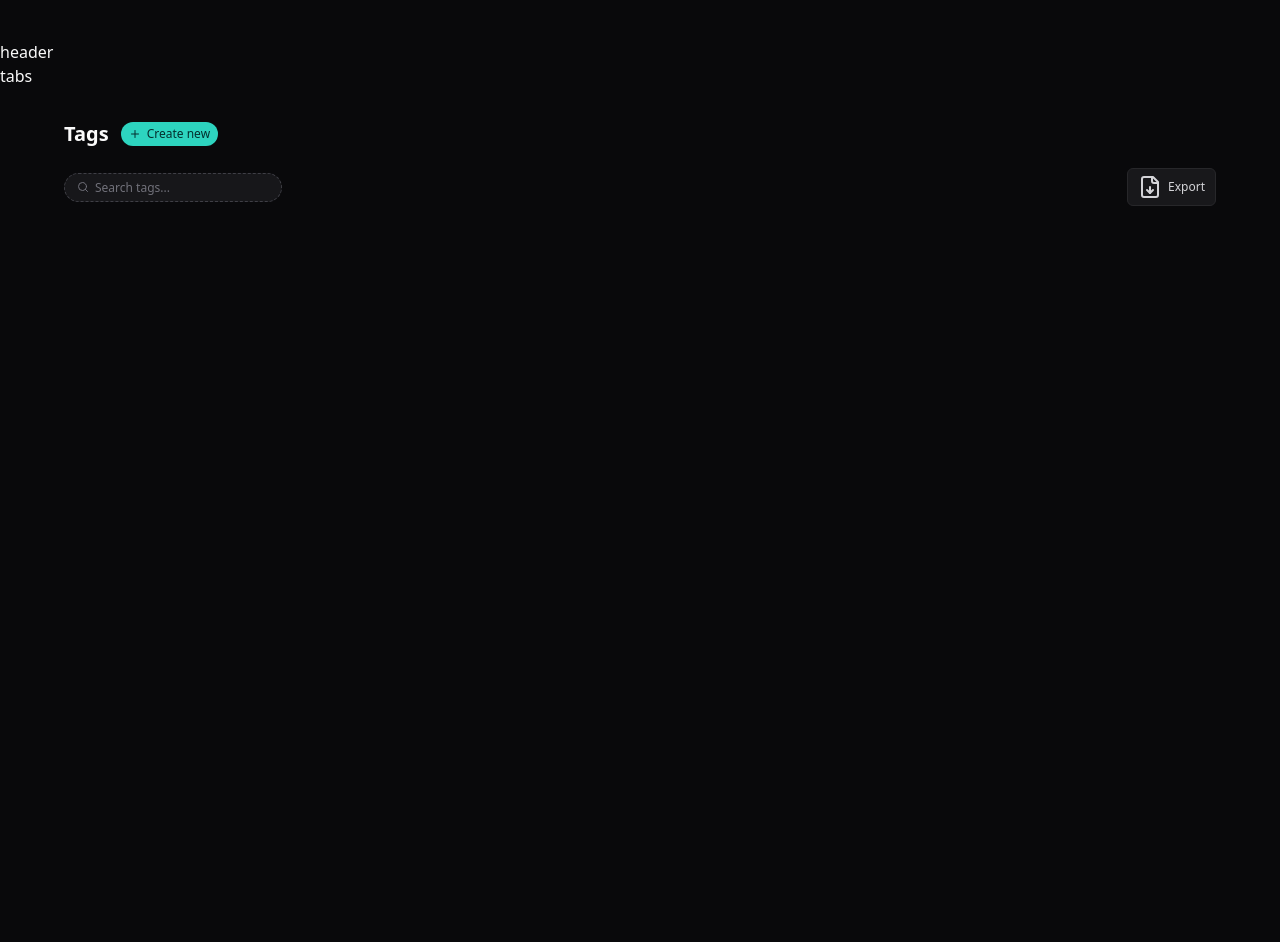
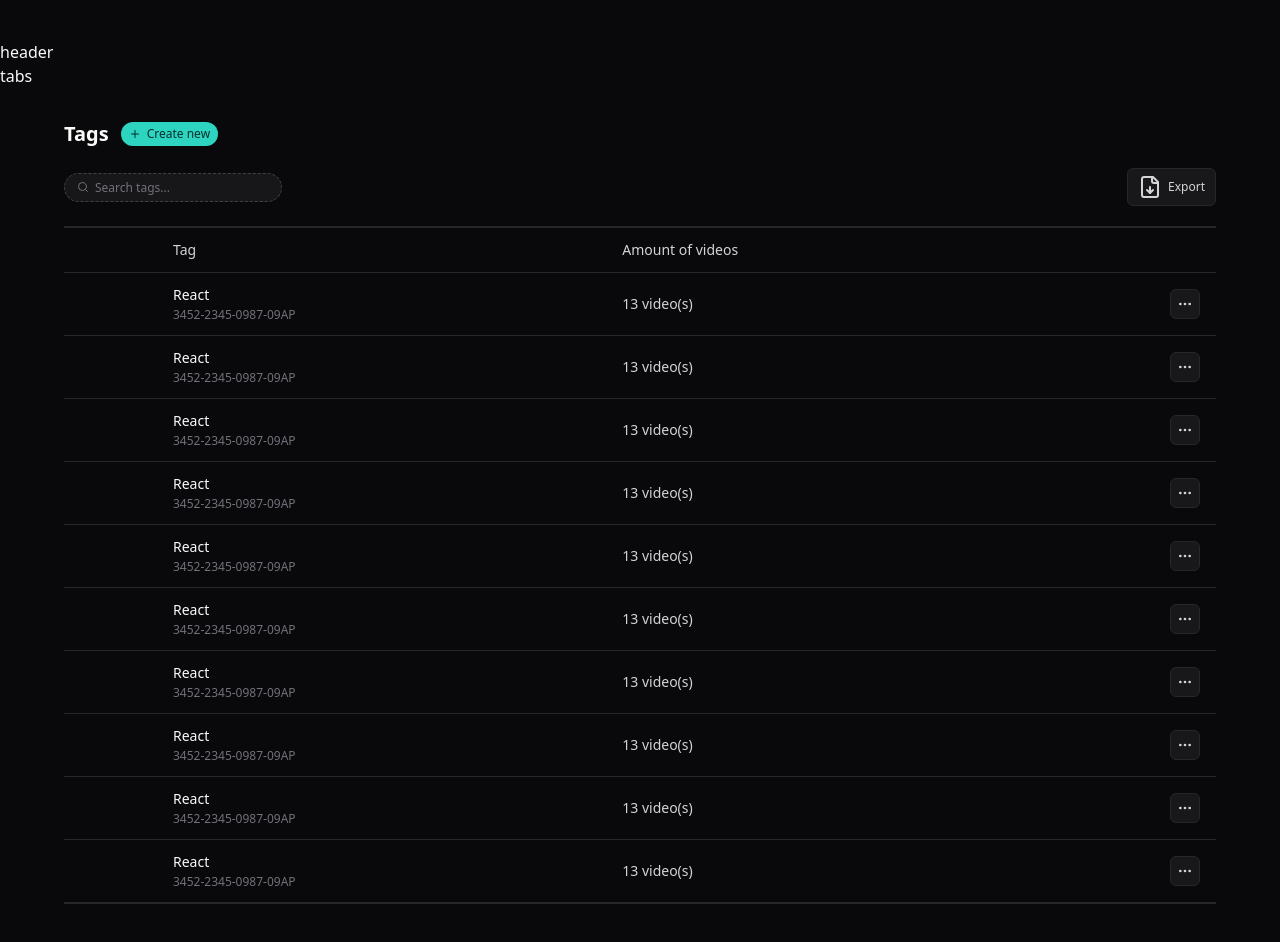
Before and after one commit to AlvesPHGA/nivo, a React (Vite) app: page / in a window 1280 px wide. Before the commit the page ends 800 px from the top, so only its background shows below. Built offline with nearby package versions, Linux system fonts and the light colour scheme.

Commit message:
updated: was added a component in app tsx, as table component

```diff
--- a/src/App.tsx
+++ b/src/App.tsx
@@ -1,8 +1,16 @@
-import { FileDown, Plus, Search } from 'lucide-react';
+import { FileDown, MoreHorizontal, Plus, Search } from 'lucide-react';
 import { Header } from './components/global/Header/Header';
 import { Tabs } from './components/Tabs/Tabs';
 import { Button } from './components/ui/Button';
 import { Control, Input } from './components/ui/Input';
+import {
+   Table,
+   TableBody,
+   TableCell,
+   TableHead,
+   TableHeader,
+   TableRow,
+} from './components/ui/Table';
 
 export function App() {
    return (
@@ -31,6 +39,43 @@
                   Export
                </Button>
             </div>
+
+            <Table>
+               <TableHeader>
+                  <TableRow>
+                     <TableHead></TableHead>
+                     <TableHead>Tag</TableHead>
+                     <TableHead>Amount of videos</TableHead>
+                     <TableHead></TableHead>
+                  </TableRow>
+               </TableHeader>
+
+               <TableBody>
+                  {Array.from({ length: 10 }).map((value, index) => {
+                     return (
+                        <TableRow key={index}>
+                           <TableCell></TableCell>
+                           <TableCell>
+                              <div className="flex flex-col gap-0.5">
+                                 <span className="font-medium">React</span>
+                                 <span className="text-xs text-zinc-500">
+                                    3452-2345-0987-09AP
+                                 </span>
+                              </div>
+                           </TableCell>
+                           <TableCell className="text-zinc-300">
+                              13 video(s)
+                           </TableCell>
+                           <TableCell className="text-right">
+                              <Button size="icon">
+                                 <MoreHorizontal className="size-4" />
+                              </Button>
+                           </TableCell>
+                        </TableRow>
+                     );
+                  })}
+               </TableBody>
+            </Table>
          </main>
       </div>
    );
```
